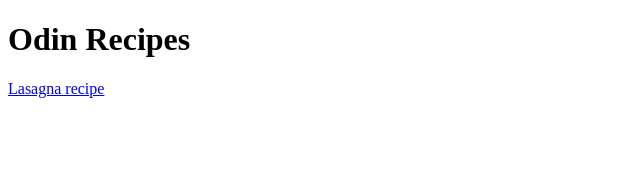
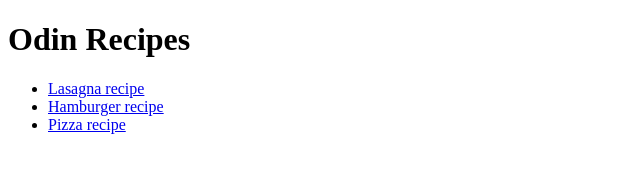
Before and after one commit to Almendra55/odin-recipes, a plain HTML site: page index.html in a window 1280 px wide. Shown: the whole page, without its empty margins (0-640 px from the left). Drawn offline with Linux system fonts and the light colour scheme.

Commit message:
finished recipe index in index.html

```diff
--- a/index.html
+++ b/index.html
@@ -7,7 +7,13 @@
 </head>
 <body>
     <h1> Odin Recipes </h1>
-    <a href="recipes/lasagna.html"> Lasagna recipe </a>
+
+    <ul>
+        <li><a href="recipes/lasagna.html"> Lasagna recipe </a></li>
+        <li><a href="recipes/hamburger.html"> Hamburger recipe</a></li>
+        <li><a href="recipes/pizza.html"> Pizza recipe </a></li>
+    </ul>
+
 
 </body>
 </html>
```
Also changed, not shown: recipes/hamburger.html (added).
